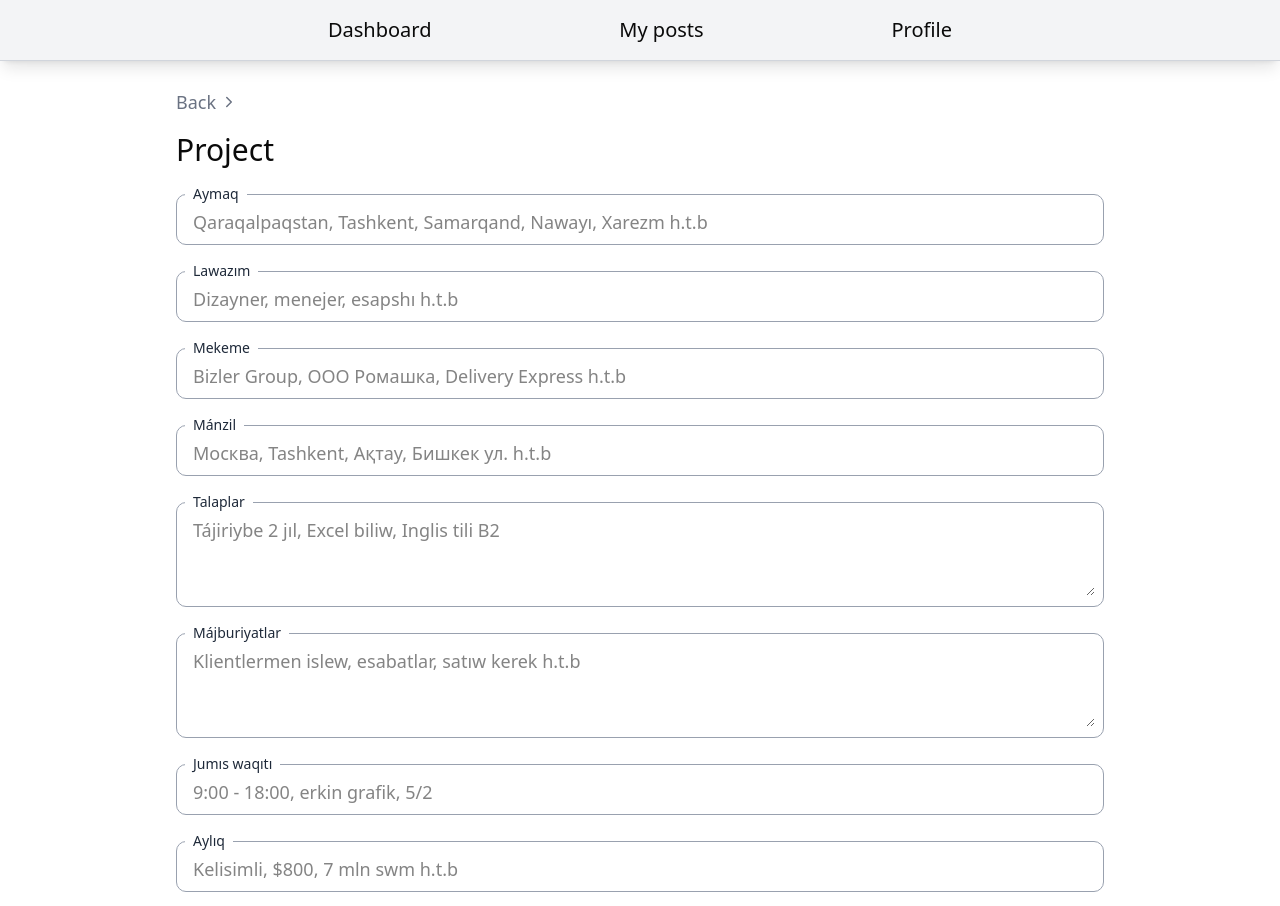
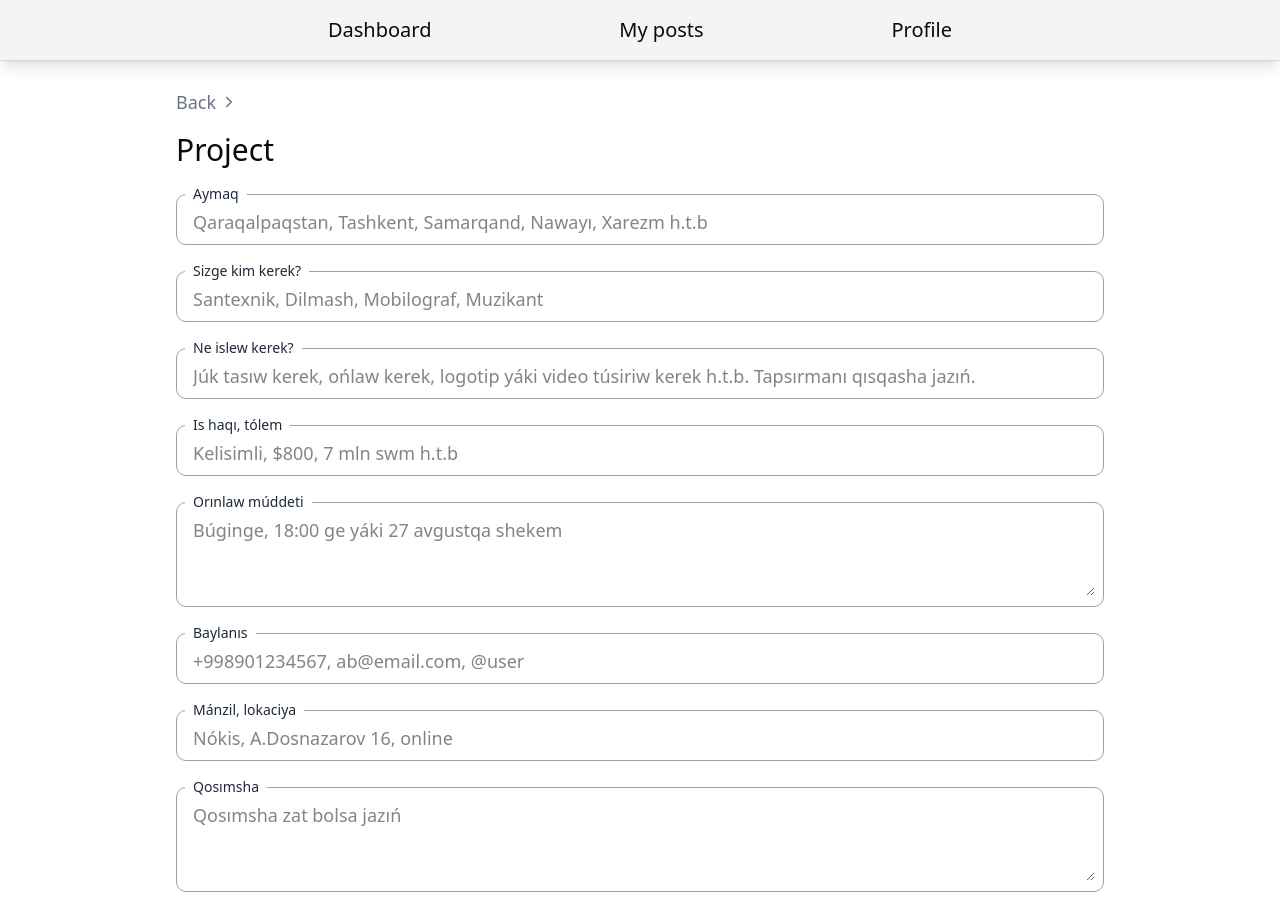
Before and after one commit to Ermuxan7/aumeta-bot, a Next.js app: page /project in a window 1280 px wide. Shown: the top 906 px of the page. Built offline with nearby package versions, Linux system fonts and the light colour scheme.

Commit message:
Add internship form with validation using react-hook-form and zod

```diff
--- a/app/(pages)/internship/page.tsx
+++ b/app/(pages)/internship/page.tsx
@@ -1,9 +1,6 @@
 "use client";
 import FormInput from "@/app/components/form-input/FormInput";
-import {
-  VacancyFormValue,
-  VacancySchema,
-} from "@/app/schema/VacancyFormSchema";
+import { InternshipFormValue, InternshipSchema } from "@/app/schema/InternFormSchema";
 import BackButton from "@/components/ui/back-button";
 import { zodResolver } from "@hookform/resolvers/zod";
 import { useForm } from "react-hook-form";
@@ -13,11 +10,11 @@ const Internship = () => {
     register,
     handleSubmit,
     formState: { errors },
-  } = useForm<VacancyFormValue>({
-    resolver: zodResolver(VacancySchema),
+  } = useForm<InternshipFormValue>({
+    resolver: zodResolver(InternshipSchema),
   });
 
-  const onSubmit = (data: VacancyFormValue) => {
+  const onSubmit = (data: InternshipFormValue) => {
     console.log("Data: ", data);
   };
 
@@ -27,35 +24,19 @@ const Internship = () => {
       <h2 className="text-2xl md:text-3xl mb-4">Internship</h2>
       <form onSubmit={handleSubmit(onSubmit)} className="space-y-4 mb-8">
         <FormInput
-          legend="Aymaq"
+          legend="Lawazim ati"
           type="text"
           placeholder="Qaraqalpaqstan, Tashkent, Samarqand, Nawayı, Xarezm h.t.b"
-          registration={register("aymaq")}
-        />
-        {errors.aymaq && <p className="text-red-500">{errors.aymaq.message}</p>}
-        <FormInput
-          legend="Lawazım"
-          type="text"
-          placeholder="Dizayner, menejer, esapshı h.t.b"
           registration={register("lawazim")}
         />
-        {errors.lawazim && (
-          <p className="text-red-500">{errors.lawazim.message}</p>
-        )}
+        {errors.lawazim && <p className="text-red-500">{errors.lawazim.message}</p>}
+
         <FormInput
           legend="Mekeme"
           type="text"
           placeholder="Bizler Group, ООО Ромашка, Delivery Express h.t.b"
         />
-        <FormInput
-          legend="Mánzil"
-          type="text"
-          placeholder="Москва, Tashkent, Ақтау, Бишкек ул. h.t.b"
-          registration={register("manzil")}
-        />
-        {errors.manzil && (
-          <p className="text-red-500">{errors.manzil.message}</p>
-        )}
+
         <FormInput
           legend="Talaplar"
           as="textarea"
@@ -75,21 +56,26 @@ const Internship = () => {
           <p className="text-red-500">{errors.májburiyatlar.message}</p>
         )}
         <FormInput
-          legend="Jumıs waqıtı "
+          legend="Sharayatlar"
+          as="textarea"
+          placeholder="Klientlermen islew, esabatlar, satıw kerek h.t.b"
+          registration={register("sharayatlar")}
+        />
+         <FormInput
+          legend="Mánzil hám format"
           type="text"
-          placeholder="9:00 - 18:00, erkin grafik, 5/2"
-          registration={register("jumisWaqiti")}
+          placeholder="Москва, Tashkent, Ақтау, Бишкек ул. h.t.b"
+          registration={register("manzil")}
         />
-        {errors.jumisWaqiti && (
-          <p className="text-red-500">{errors.jumisWaqiti.message}</p>
+        {errors.manzil && (
+          <p className="text-red-500">{errors.manzil.message}</p>
         )}
         <FormInput
-          legend="Aylıq"
+          legend="To'lem"
           type="text"
           placeholder="Kelisimli, $800, 7 mln swm h.t.b"
-          registration={register("ayliq")}
+          registration={register("tolem")}
         />
-        {errors.ayliq && <p className="text-red-500">{errors.ayliq.message}</p>}
         <FormInput
           legend="Baylanıs"
           type="text"
--- a/app/(pages)/project/page.tsx
+++ b/app/(pages)/project/page.tsx
@@ -34,75 +34,55 @@ const Project = () => {
         />
         {errors.aymaq && <p className="text-red-500">{errors.aymaq.message}</p>}
         <FormInput
-          legend="Lawazım"
+          legend="Sizge kim kerek?"
           type="text"
-          placeholder="Dizayner, menejer, esapshı h.t.b"
+          placeholder="Santexnik, Dilmash, Mobilograf, Muzikant"
           registration={register("lawazim")}
         />
         {errors.lawazim && (
           <p className="text-red-500">{errors.lawazim.message}</p>
         )}
         <FormInput
-          legend="Mekeme"
+          legend="Ne islew kerek?"
           type="text"
-          placeholder="Bizler Group, ООО Ромашка, Delivery Express h.t.b"
+          placeholder="Júk tasıw kerek, ońlaw kerek, logotip yáki video túsiriw kerek h.t.b. Tapsırmanı qısqasha jazıń."
+        />
+          <FormInput
+          legend="Is haqı, tólem"
+          type="text"
+          placeholder="Kelisimli, $800, 7 mln swm h.t.b"
+          registration={register("ayliq")}
+        />
+        {errors.ayliq && <p className="text-red-500">{errors.ayliq.message}</p>}
+
+        <FormInput
+          legend="Orınlaw múddeti"
+          as="textarea"
+          placeholder="Búginge, 18:00 ge yáki 27 avgustqa shekem"
+          registration={register("talaplar")}
         />
         <FormInput
-          legend="Mánzil"
+          legend="Baylanıs"
           type="text"
-          placeholder="Москва, Tashkent, Ақтау, Бишкек ул. h.t.b"
+          placeholder="+998901234567, ab@email.com, @user"
+          registration={register("baylanis")}
+        />
+        {errors.baylanis && (
+          <p className="text-red-500">{errors.baylanis.message}</p>
+        )}
+        <FormInput
+          legend="Mánzil, lokaciya"
+          type="text"
+          placeholder="Nókis, A.Dosnazarov 16, online"
           registration={register("manzil")}
         />
         {errors.manzil && (
           <p className="text-red-500">{errors.manzil.message}</p>
         )}
         <FormInput
-          legend="Talaplar"
-          as="textarea"
-          placeholder="Tájiriybe 2 jıl, Excel biliw, Inglis tili B2"
-          registration={register("talaplar")}
-        />
-        {errors.talaplar && (
-          <p className="text-red-500">{errors.talaplar.message}</p>
-        )}
-        <FormInput
-          legend="Májburiyatlar"
-          as="textarea"
-          placeholder="Klientlermen islew, esabatlar, satıw kerek h.t.b"
-          registration={register("májburiyatlar")}
-        />
-        {errors.májburiyatlar && (
-          <p className="text-red-500">{errors.májburiyatlar.message}</p>
-        )}
-        <FormInput
-          legend="Jumıs waqıtı "
-          type="text"
-          placeholder="9:00 - 18:00, erkin grafik, 5/2"
-          registration={register("jumisWaqiti")}
-        />
-        {errors.jumisWaqiti && (
-          <p className="text-red-500">{errors.jumisWaqiti.message}</p>
-        )}
-        <FormInput
-          legend="Aylıq"
-          type="text"
-          placeholder="Kelisimli, $800, 7 mln swm h.t.b"
-          registration={register("ayliq")}
-        />
-        {errors.ayliq && <p className="text-red-500">{errors.ayliq.message}</p>}
-        <FormInput
-          legend="Baylanıs"
-          type="text"
-          placeholder="998901234567, ab@email.com, @hr"
-          registration={register("baylanis")}
-        />
-        {errors.baylanis && (
-          <p className="text-red-500">{errors.baylanis.message}</p>
-        )}
-        <FormInput
           legend="Qosımsha"
           as="textarea"
-          placeholder="Bonuslar, shárayatlar h.t.b qolaylıqlar"
+          placeholder="Qosımsha zat bolsa jazıń"
         />
         <button
           type="submit"
--- /dev/null
+++ b/app/schema/InternFormSchema.ts
@@ -0,0 +1,15 @@
+import z from "zod";
+
+export const InternshipSchema = z.object({
+    lawazim: z.string().min(2, "Lawazım kiritiliwi sha'rt!"),
+  mekeme: z.string().optional(),
+  talaplar: z.string().min(2, "Talaplar beriliwi kerek"),
+  májburiyatlar: z.string().min(2, "Májburiyatlar beriliwi kerek"),
+  sharayatlar: z.string().optional(),
+  manzil: z.string().min(2, "Ma'nzil kiritiliwi sha'rt!"),
+  tolem: z.string().optional(),
+  baylanis: z.string().min(5, "Baylanıs toliq boliwi kerek"),
+  qosimsha: z.string().optional(),
+})
+
+export type InternshipFormValue = z.infer<typeof InternshipSchema>
```
